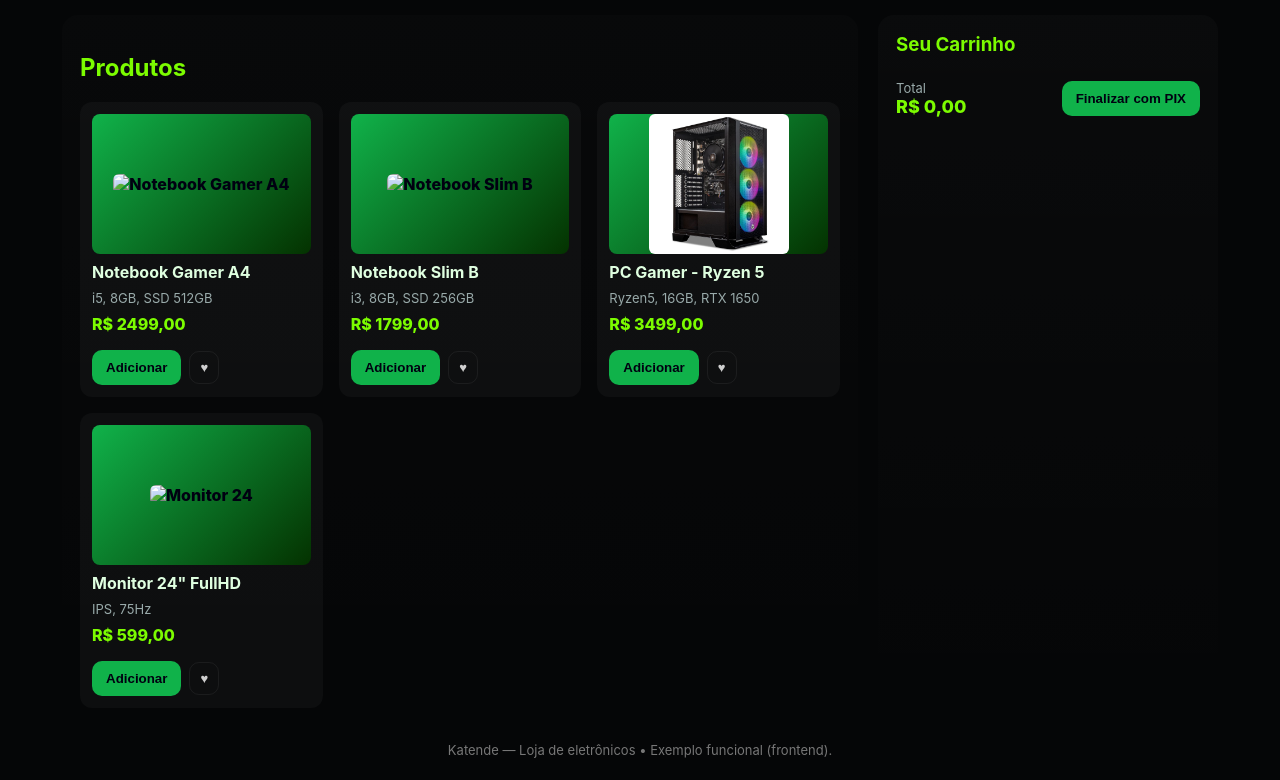
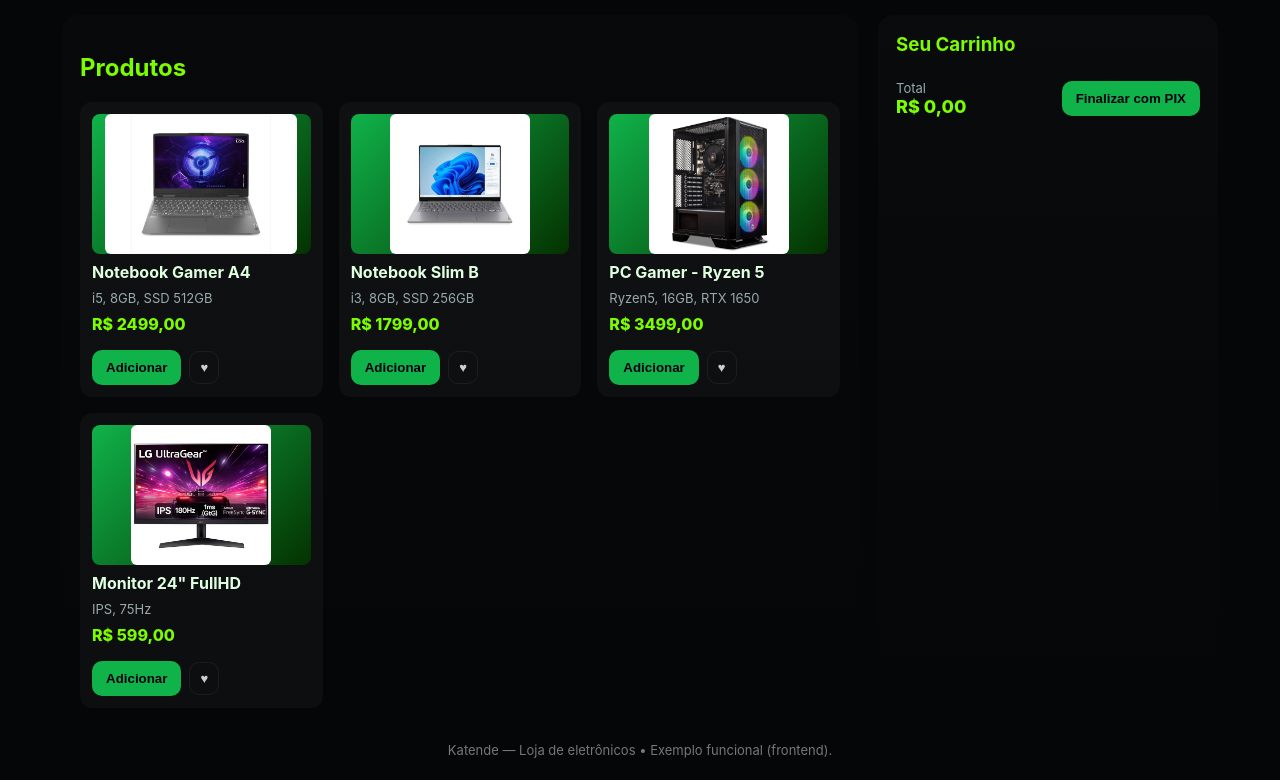
Before and after one commit to calangogreen/KATENDE, a plain HTML site: page index.html in a window 1280 px wide. Shown: the part 119-899 px from the top of the page. Drawn offline with Linux system fonts and the light colour scheme.

Commit message:
Update index.html

```diff
--- a/index.html
+++ b/index.html
@@ -140,10 +140,10 @@
     const PIX_KEY = "369c15dc-6018-4442-8c06-c48afc8ebad4";
 
     const defaultProducts = [
-      {id:1,name:'Notebook Gamer A4',desc:'i5, 8GB, SSD 512GB',price:2499.00,img:'note_g.jpg'},
-      {id:2,name:'Notebook Slim B',desc:'i3, 8GB, SSD 256GB',price:1799.00,img:'note_s.jpg'},
+      {id:1,name:'Notebook Gamer A4',desc:'i5, 8GB, SSD 512GB',price:2499.00,img:'note_g.jpeg'},
+      {id:2,name:'Notebook Slim B',desc:'i3, 8GB, SSD 256GB',price:1799.00,img:'note_s.jpeg'},
       {id:3,name:'PC Gamer - Ryzen 5',desc:'Ryzen5, 16GB, RTX 1650',price:3499.00,img:'pc_g.jpg'},
-      {id:4,name:'Monitor 24\" FullHD',desc:'IPS, 75Hz',price:599.00,img:'moni_g.jpg'}
+      {id:4,name:'Monitor 24\" FullHD',desc:'IPS, 75Hz',price:599.00,img:'moni_g.jpeg'}
     ];
     let products = [...defaultProducts];
     let cart = {};
```
